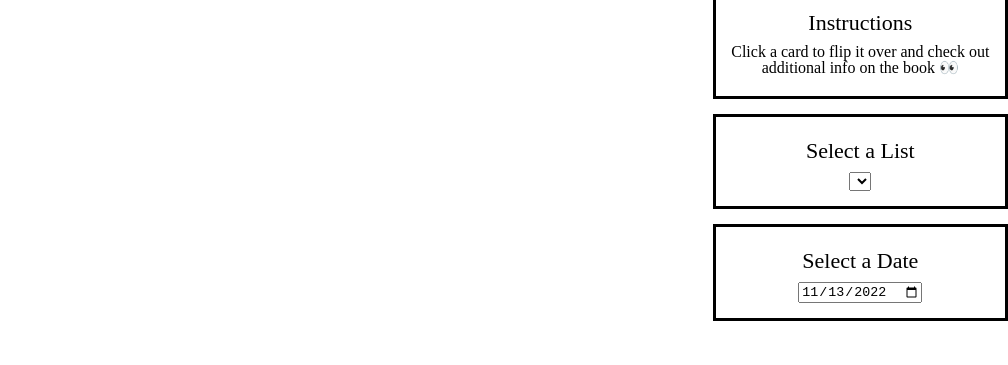
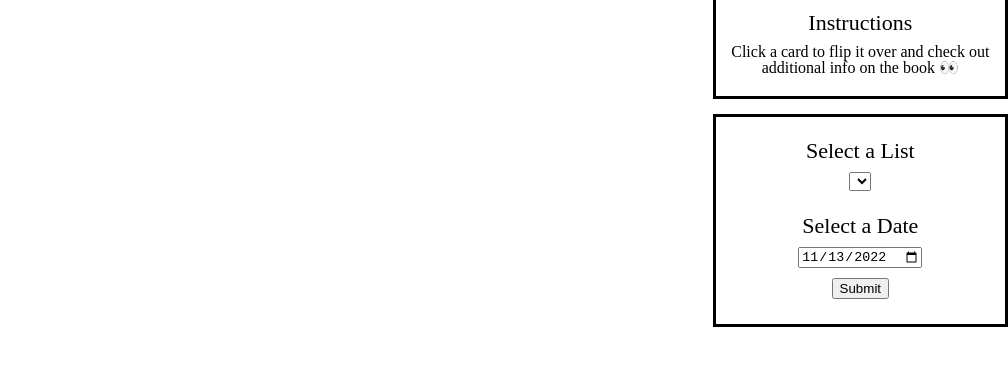
Before and after one commit to cathanderson/Book-Lister, a website built with webpack: page index.html in a window 1280 px wide. Shown: the part 101-466 px from the top of the page, without its empty margins (272-1280 px from the left). Built offline with Linux system fonts and the light colour scheme; no server answers.

Commit message:
turned sidebar into a form

```diff
--- a/index.html
+++ b/index.html
@@ -29,12 +29,15 @@
             <p>Click a card to flip it over and check out additional info on the book 👀</p>
         </div>
         <div>
-            <h3 class="sidebar-title">Select a List</h3>
-            <select name="list-selector" id="list-selector"></select>
-        </div>
-        <div>
-            <h3 class="sidebar-title">Select a Date</h3>
-            <input type="date" id="date-picker"" name="date-picker">
+            <form action="">
+                <h3 class="sidebar-title">Select a List</h3>
+                <select name="list-selector" id="list-selector"></select>
+                <br><br>
+                <h3 class="sidebar-title">Select a Date</h3>
+                <input type="date" id="date-picker"" name="date-picker">
+                <br>
+                <button type="submit">Submit</button>
+            </form>
         </div>
     </aside>
 </div>
--- a/src/scripts/sidebar_helper.js
+++ b/src/scripts/sidebar_helper.js
@@ -13,12 +13,19 @@ export const dropdownMaker = async function () {
       for (let i = 0; i < data.results.length; i++) {
         // MAKING OPTION
         const option = document.createElement("option");
+        option.setAttribute("class", "list-option");
         option.setAttribute("value", data.results[i].list_name_encoded);
         option.textContent = data.results[i].display_name;
 
         // APPENDING CARD TO SELECT
         const listSelector = document.getElementById("list-selector");
         listSelector.appendChild(option);
+
+        // // LIST SELECTOR LISTENER
+        // option.addEventListener("click", (e) => {
+        //   console.log('you selected a list')
+        //   // option.classList.toggle("is-selected-list");
+        // });
       }
     })
     .catch((error) => {
--- a/src/styles/sidebar.css
+++ b/src/styles/sidebar.css
@@ -19,6 +19,18 @@ aside div {
     margin: 8px 0 10px;
 }
 
+/* .list-option.is-selected-list {
+    color: blue;
+} */
+
 div p {
     margin: 5px;
 }
+
+button {
+    margin: 10px;
+}
+
+option {
+    text-align: center;
+}
```
Also changed, not shown: dist/main.css, dist/main.js.
